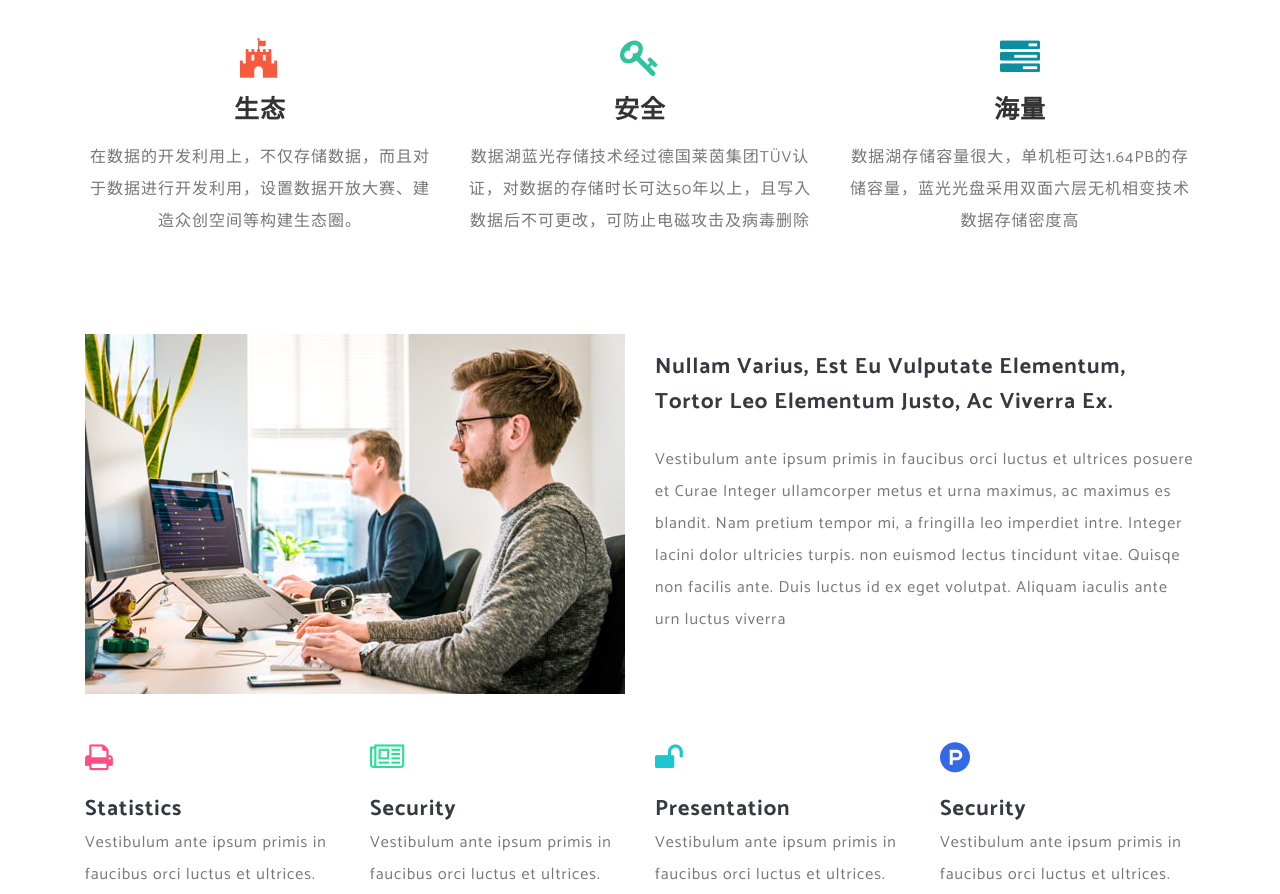
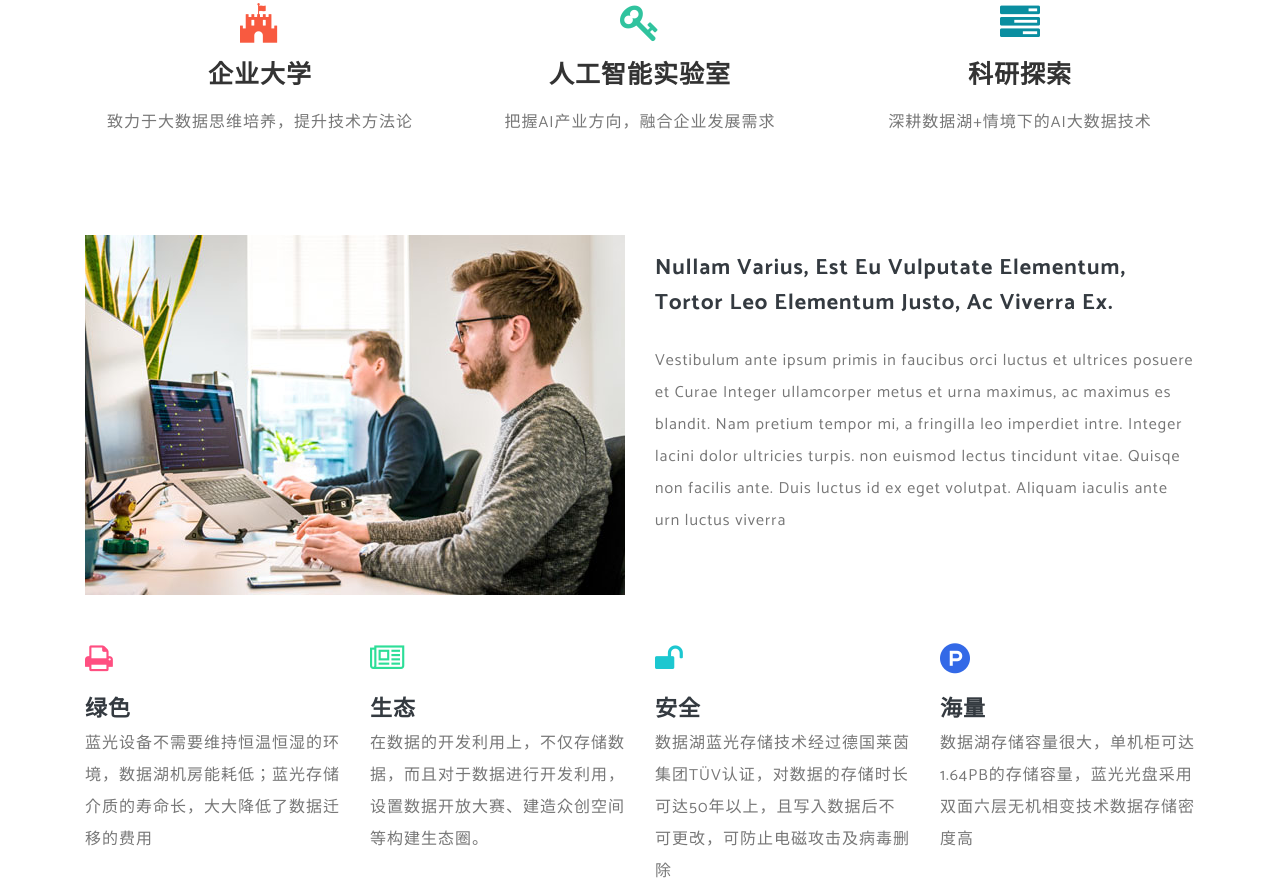
Before and after one commit to strategic-planning-department/strategic-planning-department.github.io, a plain HTML site: page index.html in a window 1280 px wide. Shown: the part 715-1609 px from the top of the page. Drawn offline with Linux system fonts and the light colour scheme.

Commit message:
Update index.html

```diff
--- a/index.html
+++ b/index.html
@@ -78,7 +78,7 @@ License URL: http://creativecommons.org/licenses/by/3.0/
 						<li>
 							<div class="w3ls_banner_txt">
 								<h2 class="b-w3ltxt text-capitalize mt-md-4">易华录 <span>战略企划部</span> </h2>
-								<h4 class="b-w3ltxt text-capitalize">微信公众号 湖录经纬</h4>
+								<h6 class="b-w3ltxt text-capitalize">微信公众号 湖录经纬</h6>
 								<p class="w3ls_pvt-title my-3">战略企划部致力于易华录企业大学、易华录人工智能实验室的构建，为易华录的发展建言献策</p>
 								<a href="services.html" class="btn btn-banner my-sm-3 mr-2">更多</a>
 								<a href="contact.html" class="btn btn-banner1 my-sm-3">联系我们</a>
@@ -107,18 +107,18 @@ License URL: http://creativecommons.org/licenses/by/3.0/
 		<div class="row bottom_grids text-center mt-lg-5 mt-3">
 			<div class="col-md-4 grid1 mb-sm-5 mb-4">
 				<span class="fa fa-fort-awesome"></span>
-				<h3 class="my-sm-3 mt-3 mb-2">生态</h3>
-				<p class=""> 在数据的开发利用上，不仅存储数据，而且对于数据进行开发利用，设置数据开放大赛、建造众创空间等构建生态圈。</p>
+				<h3 class="my-sm-3 mt-3 mb-2">企业大学</h3>
+				<p class=""> 致力于大数据思维培养，提升技术方法论 </p>
 			</div>
 			<div class="col-md-4 grid2 mb-sm-5 mb-4">
 				<span class="fa fa-key"></span>
-				<h3 class="my-sm-3 mt-3 mb-2">安全</h3>
-				<p class=""> 数据湖蓝光存储技术经过德国莱茵集团TÜV认证，对数据的存储时长可达50年以上，且写入数据后不可更改，可防止电磁攻击及病毒删除</p>
+				<h3 class="my-sm-3 mt-3 mb-2">人工智能实验室</h3>
+				<p class=""> 把握AI产业方向，融合企业发展需求 </p>
 			</div>
 			<div class="col-md-4 grid3 mb-sm-5 mb-4">
 				<span class="fa fa-tasks"></span>
-				<h3 class="my-sm-3 mt-3 mb-2">海量</h3>
-				<p class=""> 数据湖存储容量很大，单机柜可达1.64PB的存储容量，蓝光光盘采用双面六层无机相变技术数据存储密度高</p>
+				<h3 class="my-sm-3 mt-3 mb-2">科研探索</h3>
+				<p class=""> 深耕数据湖+情境下的AI大数据技术</p>
 			</div>
 		</div>
 	</div>
@@ -142,23 +142,23 @@ License URL: http://creativecommons.org/licenses/by/3.0/
 			<div class="row mt-sm-5 mx-0">
 				<div class="col-lg-3 col-6 grid4 mb-5">
 					<span class="fa fa-print"></span>
-					<h3 class="mt-sm-3 mt-2">Statistics</h3>
-					<p class=""> Vestibulum ante ipsum primis in faucibus orci luctus et ultrices.</p>
+					<h3 class="mt-sm-3 mt-2">绿色</h3>
+					<p class=""> 蓝光设备不需要维持恒温恒湿的环境，数据湖机房能耗低；蓝光存储介质的寿命长，大大降低了数据迁移的费用</p>
 				</div>
 				<div class="col-lg-3 col-6 grid5 mb-5">
 					<span class="fa fa-newspaper-o"></span>
-					<h3 class="mt-sm-3 mt-2">Security</h3>
-					<p class=""> Vestibulum ante ipsum primis in faucibus orci luctus et ultrices.</p>
+					<h3 class="mt-sm-3 mt-2">生态</h3>
+					<p class="">在数据的开发利用上，不仅存储数据，而且对于数据进行开发利用，设置数据开放大赛、建造众创空间等构建生态圈。</p>
 				</div>
 				<div class="col-lg-3 col-6 grid6 mb-5">
 					<span class="fa fa-unlock"></span>
-					<h3 class="mt-sm-3 mt-2">Presentation</h3>
-					<p class=""> Vestibulum ante ipsum primis in faucibus orci luctus et ultrices.</p>
+					<h3 class="mt-sm-3 mt-2"> 安全</h3>
+					<p class=""> 数据湖蓝光存储技术经过德国莱茵集团TÜV认证，对数据的存储时长可达50年以上，且写入数据后不可更改，可防止电磁攻击及病毒删除</p>
 				</div>
 				<div class="col-lg-3 col-6 grid7 mb-5">
 					<span class="fa fa-product-hunt"></span>
-					<h3 class="mt-sm-3 mt-2">Security</h3>
-					<p class=""> Vestibulum ante ipsum primis in faucibus orci luctus et ultrices.</p>
+					<h3 class="mt-sm-3 mt-2">海量</h3>
+					<p class=""> 数据湖存储容量很大，单机柜可达1.64PB的存储容量，蓝光光盘采用双面六层无机相变技术数据存储密度高</p>
 				</div>
 			</div>
 		</div>
```
